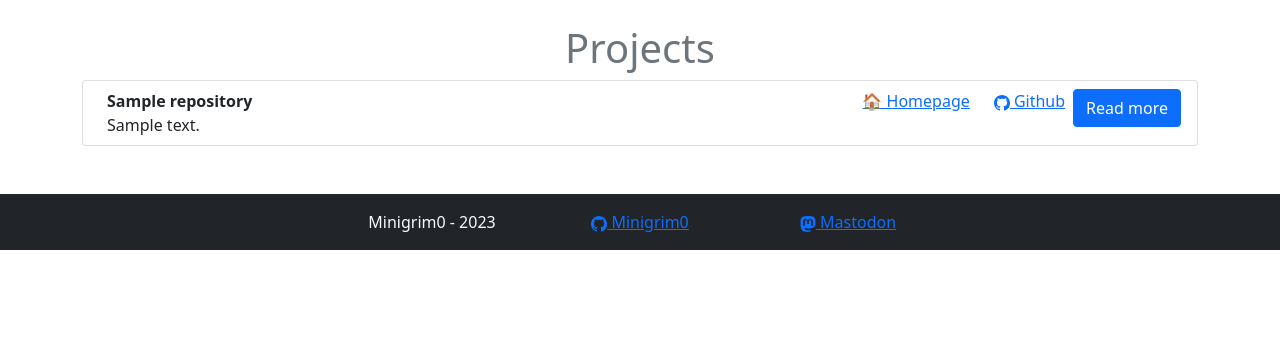
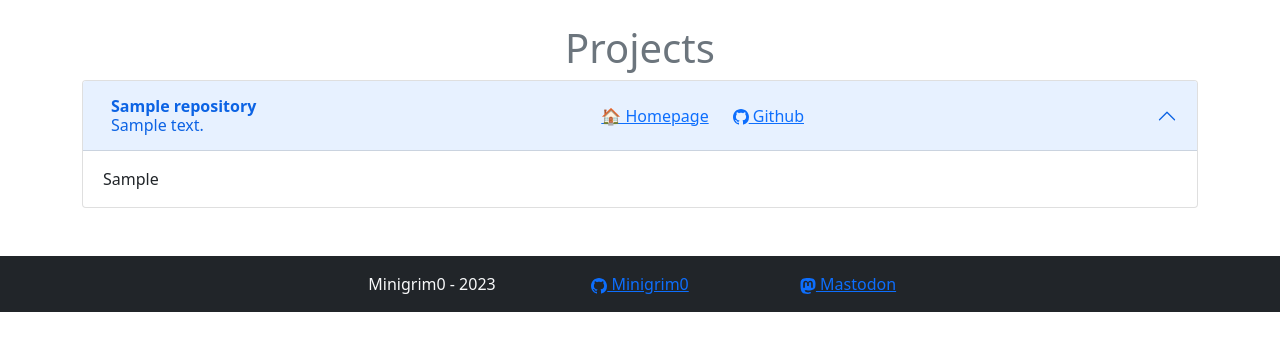
Before and after one commit to Minigrim0/Minigrim0, a Django app: page /projects/ in a window 1280 px wide. Shown: the part 73-424 px from the top of the page. Run offline with Django 4.2, Linux system fonts and the light colour scheme; tables that the repository leaves empty hold one stand-in row (values such as "Sample post"); some libraries are stand-ins or nearby versions.

Commit message:
[Upd] admin & projects page

```diff
--- a/minigrim0/admin.py
+++ b/minigrim0/admin.py
@@ -35,3 +35,8 @@ class InterestCategoryAdmin(admin.ModelAdmin):
 @admin.register(models.Interest)
 class InterestAdmin(admin.ModelAdmin):
     list_display = ("name", "category")
+
+
+@admin.register(models.Repository)
+class RepositoryAdmin(admin.ModelAdmin):
+    list_display = ("name", "url")
--- a/minigrim0/templates/minigrim0/projects.html
+++ b/minigrim0/templates/minigrim0/projects.html
@@ -2,9 +2,19 @@
 
 {% block content %}
     <h1 class="text-muted text-center">Projects</h1>
-    <ol class="list-group">
+
+    <div class="accordion" id="ProjectAccordion">
         {% for repo in repos %}
-            <li class="list-group-item d-flex justify-content-between align-items-start">
+            <div class="accordion-item">
+                <h2 class="accordion-header">
+                <button
+                    class="accordion-button"
+                    type="button"
+                    data-bs-toggle="collapse"
+                    data-bs-target="#collapse_{{repo.name}}"
+                    aria-expanded="true"
+                    aria-controls="collapse_{{repo.name}}"
+                >
                     <div class="ms-2 me-auto">
                         <div class="fw-bold">{{ repo.name }}</div>
                         {{ repo.description }}
@@ -20,12 +30,16 @@
                         </svg>
                         Github
                     </a>
-            <div class="text-end">
-                <a href="#" class="btn btn-primary">Read more</a>
+                </button>
+            </h2>
+            <div id="collapse_{{repo.name}}" class="accordion-collapse collapse show" data-bs-parent="#ProjectAccordion">
+                <div class="accordion-body">
+                    {{ repo.readme }}
                 </div>
-            </li>
+            </div>
+            </div>
         {% empty %}
             <small>Work in progress</small>
         {% endfor %}
-    </ol>
+    </div>
 {% endblock %}
```
Lines whose indentation alone changed are shown as unchanged.
